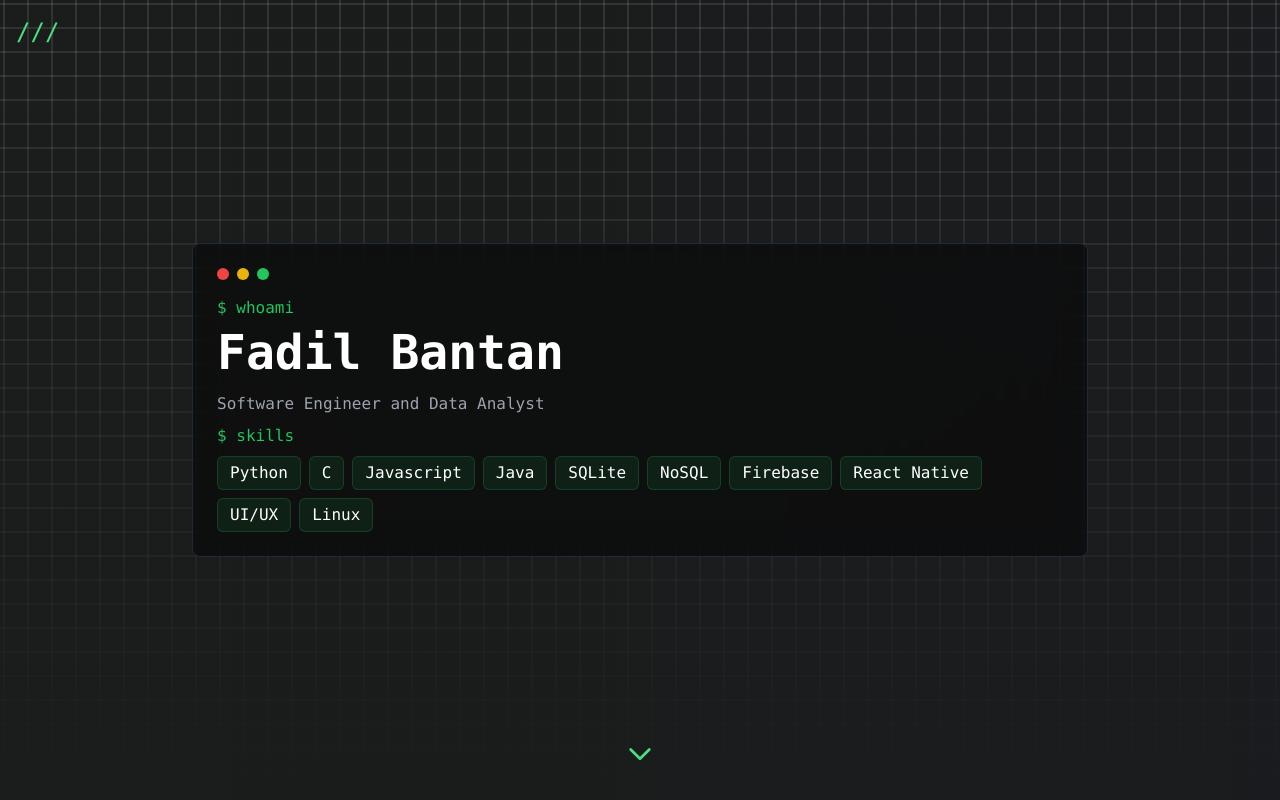
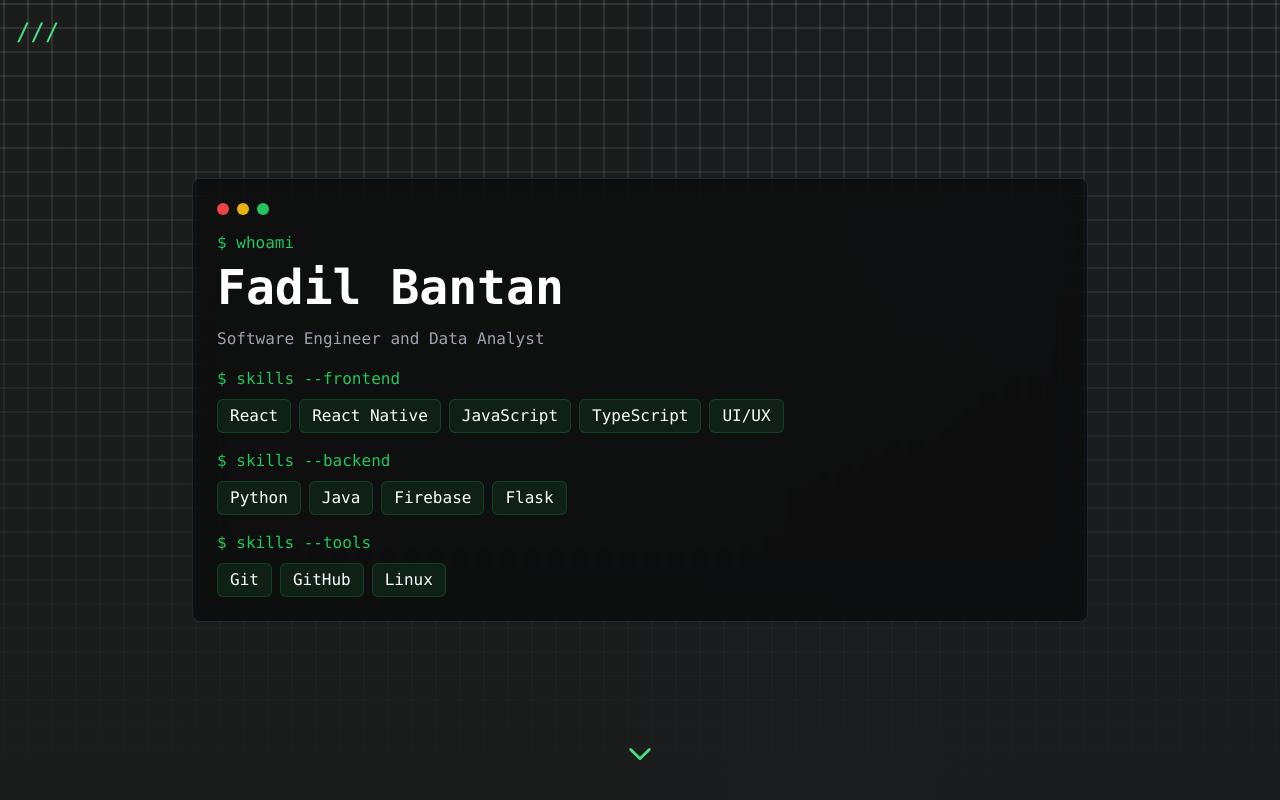
Before and after one commit to fadelbantan/builtbybantan, a Next.js app in the folder portfolio-site/: page / in a window 1280 px wide. Shown: the top 800 px of the page. Built offline with nearby package versions, Linux system fonts and the light colour scheme.

Commit message:
skills updated

```diff
--- a/portfolio-site/app/components/ContactSection.tsx
+++ b/portfolio-site/app/components/ContactSection.tsx
@@ -3,8 +3,8 @@
 import { motion } from 'framer-motion';
 
 export default function ContactSection() {
-        return (
-                <section id="contact" className="py-20 px-4">
+	return (
+		<section id="contact" className="py-20 px-4">
 			<div className="max-w-4xl mx-auto">
 				<motion.div
 					initial={{ opacity: 0 }}
@@ -30,13 +30,6 @@
 										<path strokeLinecap="round" strokeLinejoin="round" strokeWidth={2} d="M15 11a3 3 0 11-6 0 3 3 0 016 0z" />
 									</svg>
 									<span>Jeddah, Saudi Arabia</span>
-								</div>
-								<div className="flex items-center gap-2">
-									<svg className="w-5 h-5 text-green-400" fill="none" stroke="currentColor" viewBox="0 0 24 24">
-										<path strokeLinecap="round" strokeLinejoin="round" strokeWidth={2} d="M17.657 16.657L13.414 20.9a1.998 1.998 0 01-2.827 0l-4.244-4.243a8 8 0 1111.314 0z" />
-										<path strokeLinecap="round" strokeLinejoin="round" strokeWidth={2} d="M15 11a3 3 0 11-6 0 3 3 0 016 0z" />
-									</svg>
-									<span>Southampton, UK</span>
 								</div>
 							</div>
 
--- a/portfolio-site/app/components/HeroSection.tsx
+++ b/portfolio-site/app/components/HeroSection.tsx
@@ -3,8 +3,8 @@
 import { motion } from 'framer-motion';
 
 export default function HeroSection() {
-        return (
-                <section id="home" className="relative min-h-screen flex items-center justify-center overflow-hidden">
+	return (
+		<section id="home" className="relative min-h-screen flex items-center justify-center overflow-hidden">
 			<div className="absolute inset-0 bg-gradient-to-r from-green-600/20 to-blue-600/20 opacity-10" />
 			<div className="absolute inset-0">
 				<div className="absolute inset-0 bg-[url('/grid.svg')] bg-center [mask-image:linear-gradient(180deg,white,rgba(255,255,255,0))]" />
@@ -26,18 +26,32 @@
 						<p className="text-green-500">$ whoami</p>
 						<h1 className="text-4xl md:text-5xl font-bold mt-2 mb-4">Fadil Bantan</h1>
 						<p className="text-gray-400 mb-2">Software Engineer and Data Analyst</p>
-						<p className="text-green-500">$ skills</p>
+
+						<p className="text-green-500 mt-4">$ skills --frontend</p>
 						<div className="flex flex-wrap gap-2 mt-2">
-							<span className="px-3 py-1 bg-green-500/10 rounded-md border border-green-500/20">Python</span>
-							<span className="px-3 py-1 bg-green-500/10 rounded-md border border-green-500/20">C</span>
-							<span className="px-3 py-1 bg-green-500/10 rounded-md border border-green-500/20">Javascript</span>
-							<span className="px-3 py-1 bg-green-500/10 rounded-md border border-green-500/20">Java</span>
-							<span className="px-3 py-1 bg-green-500/10 rounded-md border border-green-500/20">SQLite</span>
-							<span className="px-3 py-1 bg-green-500/10 rounded-md border border-green-500/20">NoSQL</span>
-							<span className="px-3 py-1 bg-green-500/10 rounded-md border border-green-500/20">Firebase</span>
-							<span className="px-3 py-1 bg-green-500/10 rounded-md border border-green-500/20">React Native</span>
-							<span className="px-3 py-1 bg-green-500/10 rounded-md border border-green-500/20">UI/UX</span>
-							<span className="px-3 py-1 bg-green-500/10 rounded-md border border-green-500/20">Linux</span>
+							{['React', 'React Native', 'JavaScript', 'TypeScript', 'UI/UX'].map((skill) => (
+								<span key={skill} className="px-3 py-1 bg-green-500/10 rounded-md border border-green-500/20">
+									{skill}
+								</span>
+							))}
+						</div>
+
+						<p className="text-green-500 mt-4">$ skills --backend</p>
+						<div className="flex flex-wrap gap-2 mt-2">
+							{['Python', 'Java', 'Firebase', 'Flask'].map((skill) => (
+								<span key={skill} className="px-3 py-1 bg-green-500/10 rounded-md border border-green-500/20">
+									{skill}
+								</span>
+							))}
+						</div>
+
+						<p className="text-green-500 mt-4">$ skills --tools</p>
+						<div className="flex flex-wrap gap-2 mt-2">
+							{['Git', 'GitHub', 'Linux'].map((skill) => (
+								<span key={skill} className="px-3 py-1 bg-green-500/10 rounded-md border border-green-500/20">
+									{skill}
+								</span>
+							))}
 						</div>
 					</div>
 				</motion.div>
```
